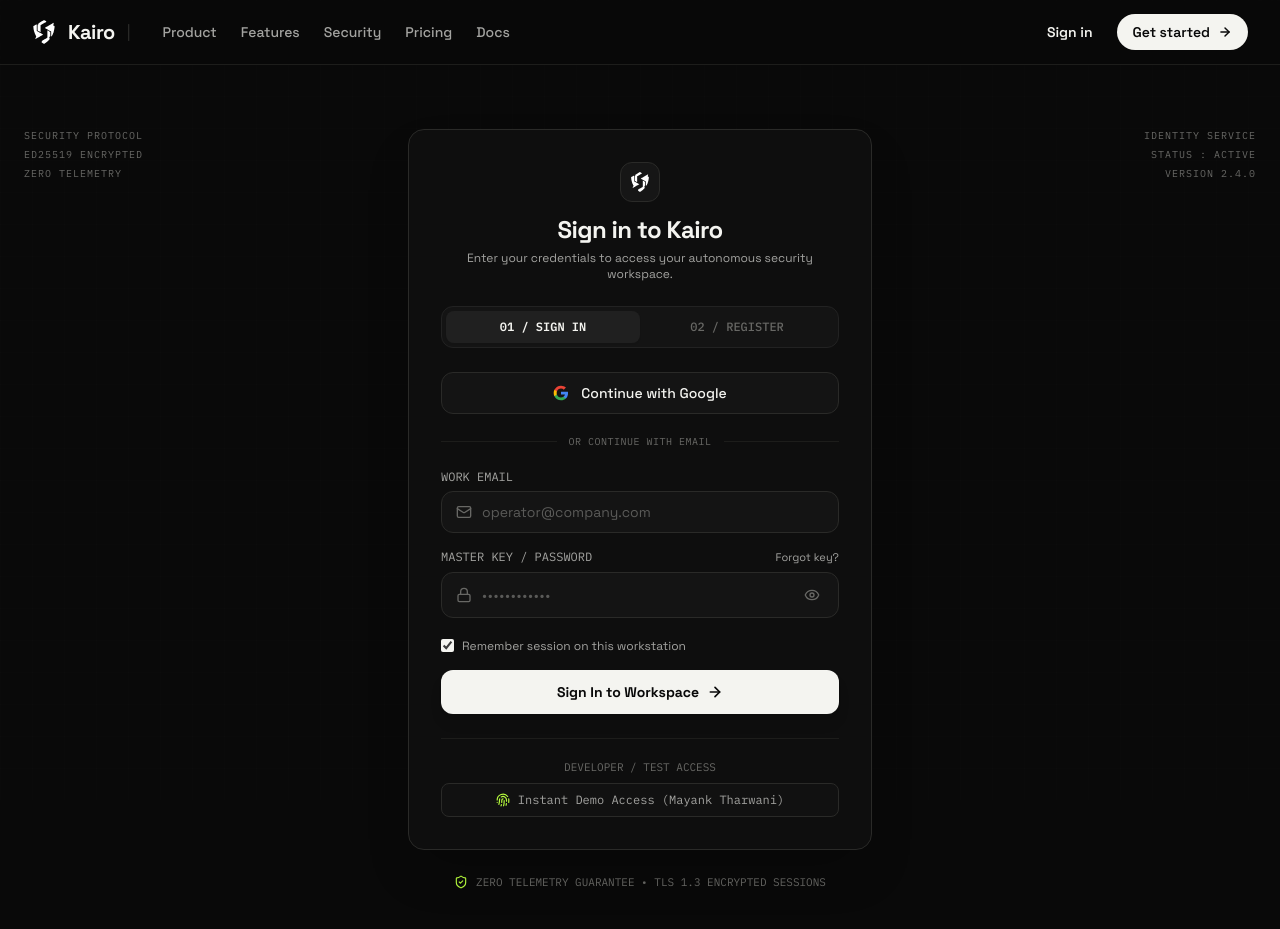
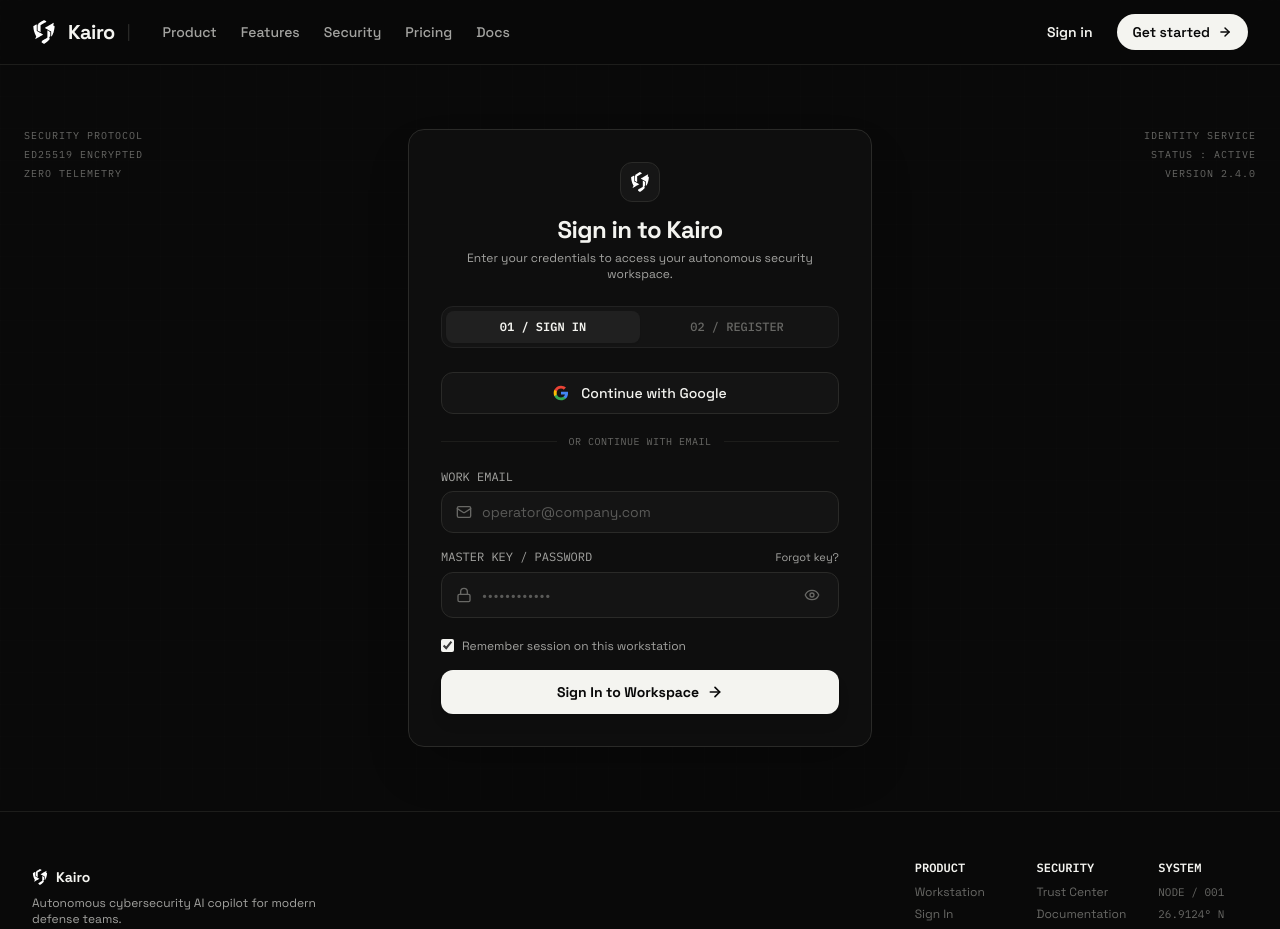
Before and after one commit to Aokiro112/Kairoo, a Next.js app in the folder Frontend/: page /login in a window 1280 px wide. Shown: the top 929 px of the page. Built offline with nearby package versions, Linux system fonts and the light colour scheme.

Commit message:
clean(auth): remove demo developer pill, telemetry banner, and hardcoded user references

```diff
--- a/Frontend/app/chat/page.tsx
+++ b/Frontend/app/chat/page.tsx
@@ -24,7 +24,7 @@
 
   const [isSidebarOpen, setIsSidebarOpen] = useState(true);
   const [isStreaming, setIsStreaming] = useState(false);
-  const [userName, setUserName] = useState('Mayank');
+  const [userName, setUserName] = useState('Operator');
   const abortControllerRef = useRef<AbortController | null>(null);
   const initialPromptHandled = useRef(false);
 
--- a/Frontend/app/login/page.tsx
+++ b/Frontend/app/login/page.tsx
@@ -11,11 +11,9 @@
   User,
   Eye,
   EyeOff,
-  ShieldCheck,
   KeyRound,
   Check,
-  AlertCircle,
-  Fingerprint
+  AlertCircle
 } from 'lucide-react';
 import { HackerAILogo } from '@/components/HackerAILogo';
 import { Navbar } from '@/components/Navbar';
@@ -62,7 +60,7 @@
       const res = await fetch('/api/auth/google', {
         method: 'POST',
         headers: { 'Content-Type': 'application/json' },
-        body: JSON.stringify({ email: 'mayanktharwani9@gmail.com', name: 'Mayank Tharwani' })
+        body: JSON.stringify({ email: 'operator@kairo.bond', name: 'Security Operator' })
       });
       if (res.ok) {
         const data = await res.json();
@@ -76,8 +74,8 @@
 
     // Fallback: Instant session creation
     localStorage.setItem('kairo_user', JSON.stringify({
-      name: 'Mayank Tharwani',
-      email: 'mayanktharwani9@gmail.com',
+      name: 'Security Operator',
+      email: 'operator@kairo.bond',
       provider: 'google',
       role: 'Security Operator',
       tier: 'Community'
@@ -144,20 +142,6 @@
     setTimeout(() => {
       router.push('/chat');
     }, 500);
-  };
-
-  const handleDemoLogin = () => {
-    setIsLoading(true);
-    localStorage.setItem('kairo_user', JSON.stringify({
-      name: 'Mayank Tharwani',
-      email: 'mayanktharwani9@gmail.com',
-      provider: 'demo',
-      role: 'Lead Penetration Tester',
-      tier: 'Security Pro'
-    }));
-    setTimeout(() => {
-      router.push('/chat');
-    }, 400);
   };
 
   const handleForgotSubmit = (e: React.FormEvent) => {
@@ -314,7 +298,7 @@
                     type="text"
                     value={name}
                     onChange={(e) => setName(e.target.value)}
-                    placeholder="e.g. Mayank Tharwani"
+                    placeholder="e.g. Alex Hunter"
                     className="w-full bg-transparent text-sm text-[#F4F4F0] placeholder-[#5A5A58] focus:outline-none font-sans"
                   />
                 </div>
@@ -454,26 +438,7 @@
 
           </form>
 
-          {/* Quick Demo Login Pill */}
-          <div className="mt-6 pt-5 border-t border-[#1D1D1B] text-center">
-            <div className="text-[11px] font-mono text-[#686865] mb-2">DEVELOPER / TEST ACCESS</div>
-            <button
-              type="button"
-              onClick={handleDemoLogin}
-              className="w-full py-2 px-3 rounded-lg border border-[#2A2A28] bg-[#111111] hover:bg-[#181818] hover:border-[#3E3E3E] active:scale-98 text-xs font-mono text-[#A3A3A0] hover:text-[#F4F4F0] flex items-center justify-center gap-2 transition-all"
-            >
-              <Fingerprint className="w-3.5 h-3.5 text-[#B8FF3D]" />
-              <span>Instant Demo Access (Mayank Tharwani)</span>
-            </button>
-          </div>
-
         </motion.div>
-
-        {/* Security Commitments Under Card */}
-        <div className="mt-6 text-center text-[11px] font-mono text-[#686865] flex items-center justify-center gap-2">
-          <ShieldCheck className="w-3.5 h-3.5 text-[#B8FF3D]" />
-          <span>ZERO TELEMETRY GUARANTEE • TLS 1.3 ENCRYPTED SESSIONS</span>
-        </div>
 
       </main>
 
--- a/Frontend/app/page.tsx
+++ b/Frontend/app/page.tsx
@@ -338,10 +338,10 @@
 
               <div className="flex items-center gap-2 border-l border-[#222222] pl-3">
                 <div className="w-7 h-7 rounded-full bg-[#1F1F1F] border border-[#2A2A28] flex items-center justify-center text-xs font-mono text-[#F4F4F0]">
-                  M
+                  OP
                 </div>
                 <div className="hidden md:flex flex-col">
-                  <span className="text-xs font-medium text-[#F4F4F0] leading-none">Mayank</span>
+                  <span className="text-xs font-medium text-[#F4F4F0] leading-none">Operator</span>
                   <span className="text-[10px] text-[#686865] leading-none mt-0.5">Pro Plan</span>
                 </div>
                 <MoreVertical className="w-3.5 h-3.5 text-[#686865] cursor-pointer hover:text-white ml-1 transition-colors" />
--- a/Frontend/components/Sidebar.tsx
+++ b/Frontend/components/Sidebar.tsx
@@ -67,8 +67,8 @@
   const [expandedProjectIds, setExpandedProjectIds] = useState<Record<string, boolean>>({});
   const [isProfileMenuOpen, setIsProfileMenuOpen] = useState(false);
   const [currentUser, setCurrentUser] = useState({
-    name: 'Mayank Tharwani',
-    email: 'mayanktharwani9@gmail.com',
+    name: 'Security Operator',
+    email: 'operator@kairo.bond',
     tier: 'Free'
   });
   const profileMenuRef = useRef<HTMLDivElement>(null);
@@ -79,8 +79,8 @@
       if (savedUser) {
         const parsed = JSON.parse(savedUser);
         setCurrentUser({
-          name: parsed.name || 'Mayank Tharwani',
-          email: parsed.email || 'mayanktharwani9@gmail.com',
+          name: parsed.name || 'Security Operator',
+          email: parsed.email || 'operator@kairo.bond',
           tier: parsed.tier || 'Community'
         });
       }
```
